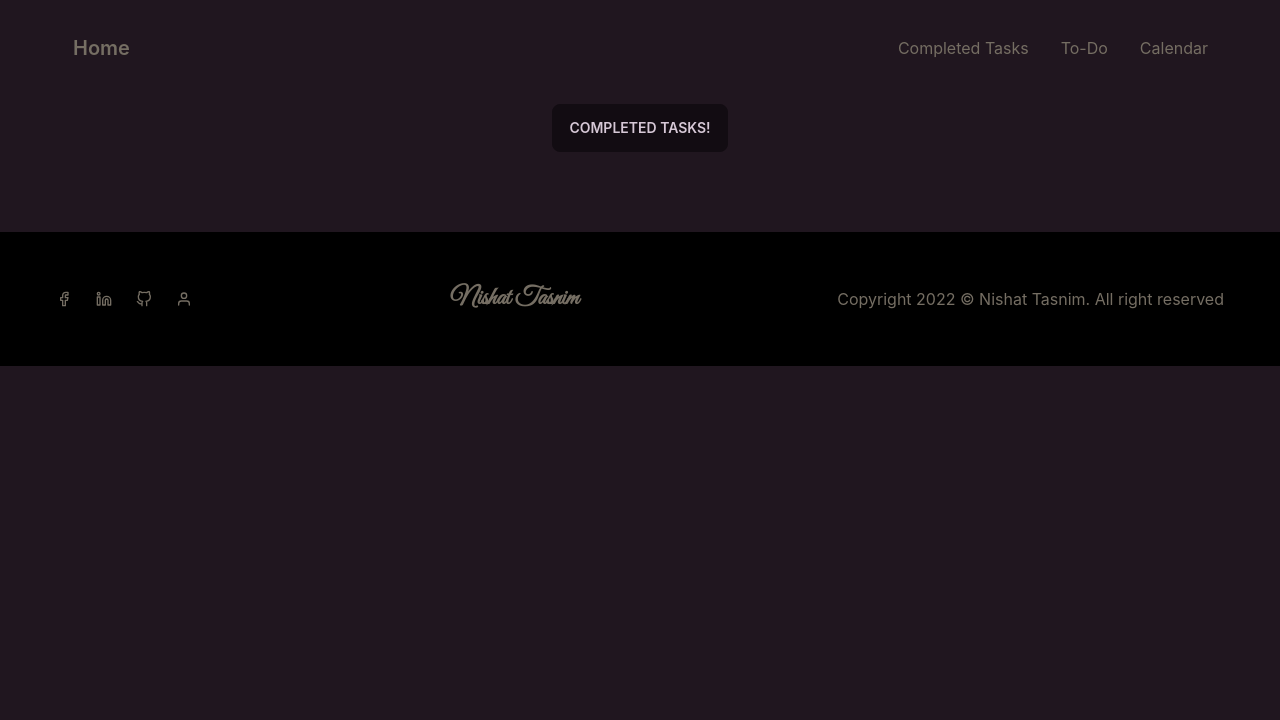
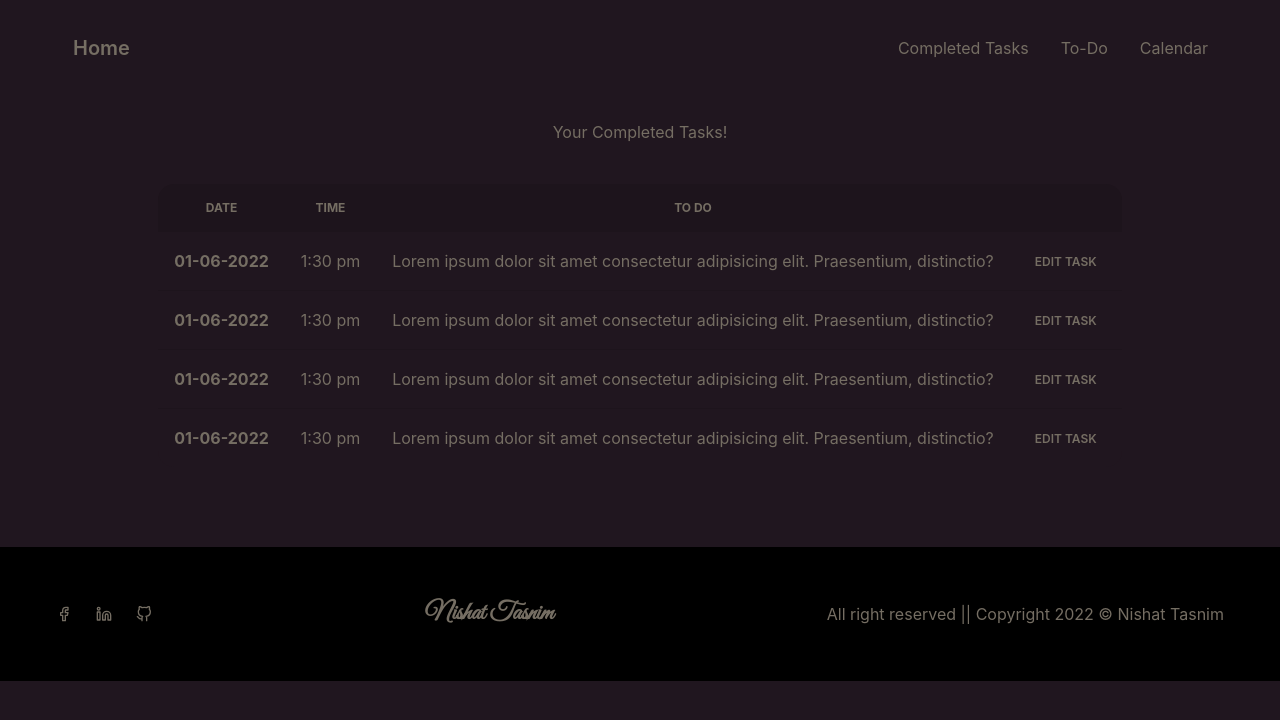
Before and after one commit to nishattasnim08/to-do-client, a React (Create React App) app: page /completedTask in a window 1280 px wide. Shown: the top 720 px of the page. Built offline with nearby package versions, Linux system fonts and the light colour scheme.

Commit message:
random edit

```diff
--- a/src/App.js
+++ b/src/App.js
@@ -6,6 +6,7 @@ import CompletedTask from './Pages/CompletedTask';
 import Calender from './Pages/Calender';
 import Footer from './Pages/Shared/Footer/Footer';
 import ToDoTaskList from './Pages/ToDoTaskList/ToDoTaskList';
+import EditToDo from './Pages/ToDoTaskList/EditToDo';
 
 function App() {
   return (
@@ -16,6 +17,7 @@ function App() {
         <Route path="/completedTask" element={<CompletedTask />} />
         <Route path="/calender" element={<Calender />} />
         <Route path="/toDoTaskList" element={<ToDoTaskList />} />
+        <Route path="/editToDo" element={<EditToDo />} />
       </Routes>
       <Footer/>
     </div>
--- a/src/Pages/CompletedTask.js
+++ b/src/Pages/CompletedTask.js
@@ -2,9 +2,76 @@ import React from 'react';
 
 const CompletedTask = () => {
     return (
-        <div>
+        <div className='w-fit mx-auto my-10'>
+            <h1>Your Completed Tasks!</h1>
+            <div class="overflow-x-auto w-full my-10">
+                <table class="table w-full">
+                    {/* <!-- head --> */}
+                    <thead>
+                        <tr className='text-center'>
+                            <th>Date</th>
+                            <th>Time</th>
+                            <th>To Do</th>
+                            <th></th>
+                        </tr>
+                    </thead>
+                    <tbody>
+                        {/* <!-- row 1 --> */}
+                        <tr>
+                            <td>
+                                <div class="font-bold">01-06-2022</div>
+                            </td>
+                            <td>
+                                <p>1:30 pm</p>
+                            </td>
+                            <td>Lorem ipsum dolor sit amet consectetur adipisicing elit. Praesentium, distinctio?</td>
+                            <th>
+                                <button class="btn btn-ghost btn-xs">Edit Task</button>
+                            </th>
+                        </tr>
+                        {/* <!-- row 2 --> */}
+                        <tr>
+                            <td>
+                                <div class="font-bold">01-06-2022</div>
+                            </td>
+                            <td>
+                                <p>1:30 pm</p>
+                            </td>
+                            <td>Lorem ipsum dolor sit amet consectetur adipisicing elit. Praesentium, distinctio?</td>
+                            <th>
+                                <button class="btn btn-ghost btn-xs">Edit Task</button>
+                            </th>
+                        </tr>
+                        {/* <!-- row 3 --> */}
+                        <tr>
+                            <td>
+                                <div class="font-bold">01-06-2022</div>
+                            </td>
+                            <td>
+                                <p>1:30 pm</p>
+                            </td>
+                            <td>Lorem ipsum dolor sit amet consectetur adipisicing elit. Praesentium, distinctio?</td>
+                            <th>
+                                <button class="btn btn-ghost btn-xs">Edit Task</button>
+                            </th>
+                        </tr>
+                        {/* <!-- row 4 --> */}
+                        <tr>
+                            <td>
+                                <div class="font-bold">01-06-2022</div>
+                            </td>
+                            <td>
+                                <p>1:30 pm</p>
+                            </td>
+                            <td>Lorem ipsum dolor sit amet consectetur adipisicing elit. Praesentium, distinctio?</td>
+                            <th>
+                                <button class="btn btn-ghost btn-xs">Edit Task</button>
+                            </th>
+                        </tr>
+                    </tbody>
 
-            <button className="btn">Completed Tasks!</button>
+                </table>
+            </div>
         </div>
     );
 };
--- a/src/Pages/Shared/Footer/Footer.js
+++ b/src/Pages/Shared/Footer/Footer.js
@@ -1,7 +1,7 @@
 import React from 'react';
 import './Footer.css';
 import { Link } from "react-router-dom";
-import {FiFacebook, FiLinkedin, FiGithub, FiUser} from 'react-icons/fi';
+import { FiFacebook, FiLinkedin, FiGithub, FiUser } from 'react-icons/fi';
 
 
 const Footer = () => {
@@ -9,26 +9,23 @@ const Footer = () => {
         <footer className='bg-black py-12 lg:px-14 mt-20'>
             <div className="container mx-auto">
                 <div className="flex flex-col lg:flex-row space-y-6 lg:space-y-0 items-center justify-between">
-                <div className="flex space-x-6 items-center justify-center">
+                    <div className="flex space-x-6 items-center justify-center">
                         <a href="https://www.facebook.com/nishattasnim24" target='_blank'>
-                            <FiFacebook/>
+                            <FiFacebook />
                         </a>
                         <a href="https://www.linkedin.com/in/nishattasnim24/" target='_blank'>
-                            <FiLinkedin/>
+                            <FiLinkedin />
                         </a>
                         <a href="https://github.com/nishattasnim08" target='_blank'>
-                            <FiGithub/>
-                        </a>
-                        <a href="https://nishat-tasnim-portfolio.web.app/" target='_blank'>
-                            <FiUser/>
+                            <FiGithub />
                         </a>
                     </div>
                     <div>
-                        <p className='logo'>Nishat Tasnim</p>
+                        <a href="https://nishat-tasnim-portfolio.web.app/" target="_blank" rel="noopener noreferrer"><p className='logo'>Nishat Tasnim</p></a>
                     </div>
 
                     <div>
-                        <p>Copyright 2022 &copy; Nishat Tasnim. All right reserved</p>
+                        <p>All right reserved || Copyright 2022 &copy; Nishat Tasnim</p>
                     </div>
 
                 </div>
--- /dev/null
+++ b/src/Pages/ToDoTaskList/EditToDo.js
@@ -0,0 +1,33 @@
+import React from 'react';
+
+const EditToDo = () => {
+    return (
+        <div>
+            <div className='w-1/4 mx-auto my-10'>
+            <h1>Update Your Task</h1>
+            <div>
+                <div className="form-control w-full max-w-xs">
+                    <label className="label">
+                        <span className="label-text">Update Your Task Here</span>
+                    </label>
+                    <input type="text" placeholder="Type here" className="input input-bordered w-full max-w-xs" />
+                </div>
+                <div className="form-control w-full max-w-xs">
+                    <label className="label">
+                        <span className="label-text">Update Your Task Date Here</span>
+                    </label>
+                    <input type="date" placeholder="Type here" className="input input-bordered w-full max-w-xs" />
+                </div>
+                <div className="form-control w-full max-w-xs">
+                    <label className="label">
+                        <span className="label-text">Update Your Task Time Here</span>
+                    </label>
+                    <input type="time" placeholder="Type here" className="input input-bordered w-full max-w-xs" />
+                </div>
+            </div>
+        </div>
+        </div>
+    );
+};
+
+export default EditToDo;
--- a/src/Pages/ToDoTaskList/ToDoTaskList.js
+++ b/src/Pages/ToDoTaskList/ToDoTaskList.js
@@ -3,8 +3,8 @@ import React from 'react';
 const ToDoTaskList = () => {
     return (
         <div className='w-fit mx-auto my-10'>
-            <h1>Your To Do List</h1>
-            <div class="overflow-x-auto w-full">
+            <h1>Your To Do List!</h1>
+            <div class="overflow-x-auto w-full my-10">
                 <table class="table w-full">
                     {/* <!-- head --> */}
                     <thead>
```
